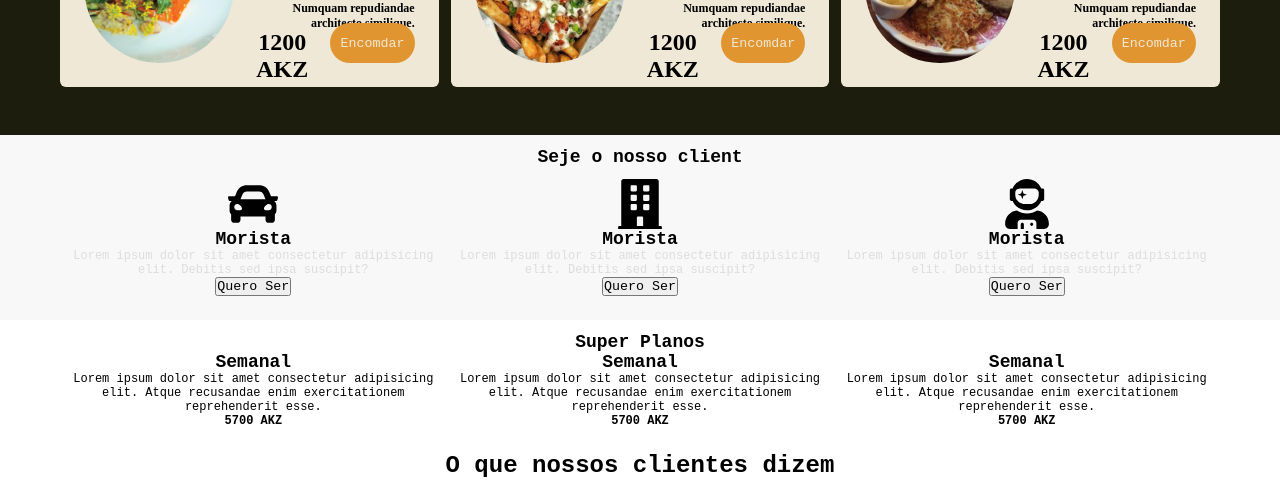
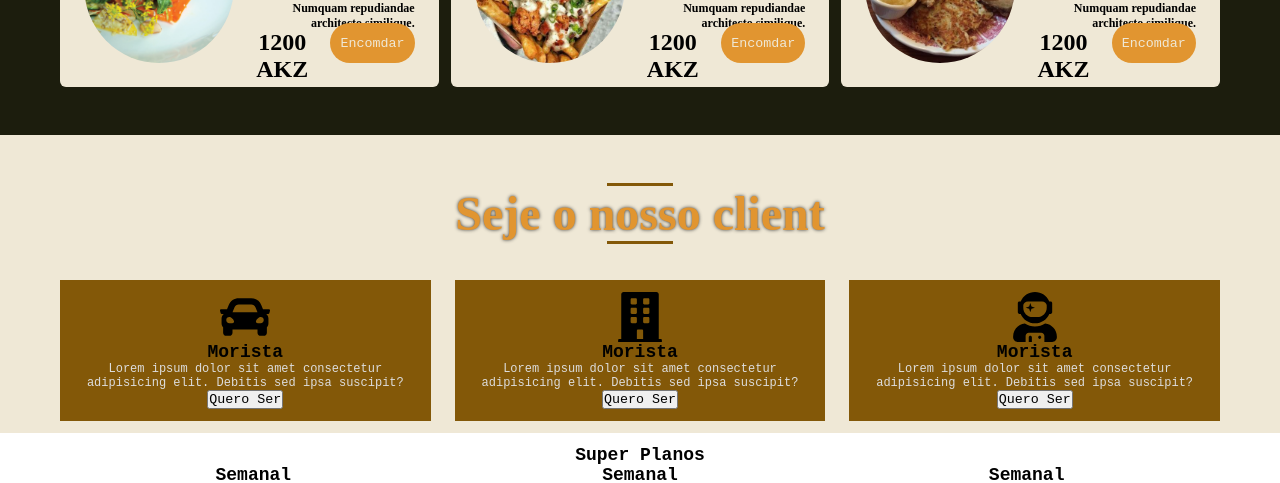
Before and after one commit to jeseias/restaurante-chiza, a React (Create React App) app: page / in a window 1280 px wide. Shown: the part 1160-1643 px from the top of the page. Built offline with nearby package versions, Linux system fonts and the light colour scheme.

Commit message:
Worked on the titles of Clientes

```diff
--- a/src/layout/Clientes/index.js
+++ b/src/layout/Clientes/index.js
@@ -6,7 +6,7 @@ import { Container, ClientCard } from './styles';
 
 export default () =>
   <Container>
-    <h1 className="Title"> Seje o nosso client </h1>
+    <h1 className="MainTitle"> Seje o nosso client </h1>
 
     <div>
       <ClientCard>
--- a/src/layout/Clientes/styles.js
+++ b/src/layout/Clientes/styles.js
@@ -1,22 +1,32 @@
 import styled from 'styled-components';
 
-import { light } from './../../styles/variables';
+import { light_brown, dark_brown, yellow_color, light_gold } from './../../styles/variables';
 
 export const Container = styled.section`
   padding: 1rem 5rem;
   position: relative;
   text-align: center;
-  background: ${light};
+  background: ${light_gold};
 
   > div {
     display: grid;
     grid-template-columns: 1fr 1fr 1fr;
+    grid-gap: 2rem;
+  }
+
+  > h1 {
+    color: ${yellow_color};
+
+    &::after, &::before {
+      background: ${light_brown};
+    }
   }
 `;
 
 export const ClientCard = styled.div`
   padding: 1rem;
   text-align: center;
+  background: ${light_brown};
 
   .icon {
     display: block;
--- a/src/styles/test.css
+++ b/src/styles/test.css
@@ -6,7 +6,10 @@
   color: #272a2bd7;
   color: #c1264daf;
   color: #f4f4f4d5;
-  color: #f8f8f8d2;
   color: '#1C1D0D';
   color: '#248b';
+  color: '#248b';
+  color: '#e19530';
+  color: '#e19530';
+  color: #835808;
 }
--- a/src/styles/variables.js
+++ b/src/styles/variables.js
@@ -10,6 +10,7 @@ export const green_color = '#81AA74';
 export const yellow_color = '#e19530';
 export const dark_brown = '#1C1D0D';
 export const t_dark_blue = 'rgba(44, 63, 76, 0.808)';
+export const light_brown = '#835808';
 
 
 export const light_gold = '#EFE8D6';
```
